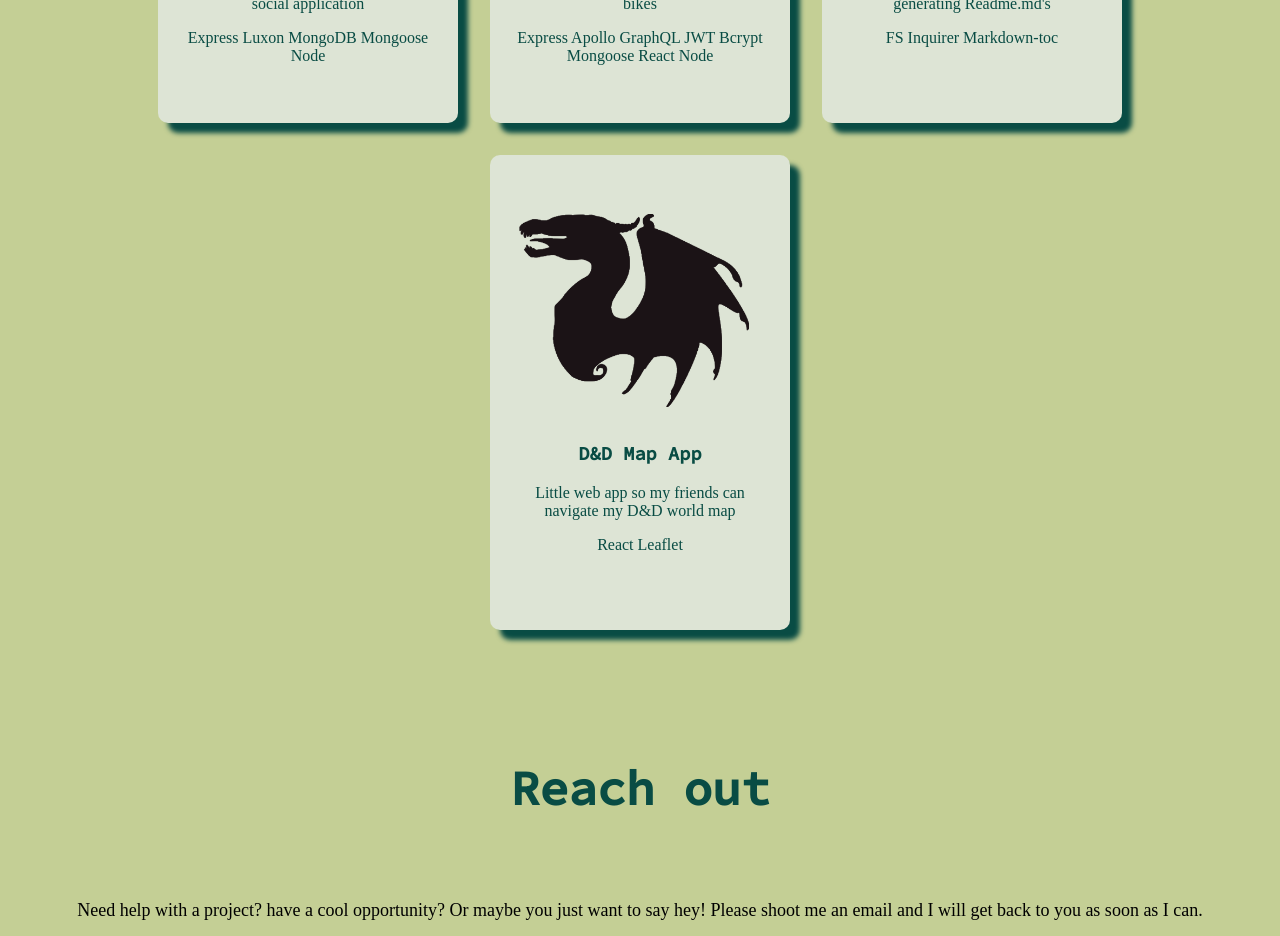
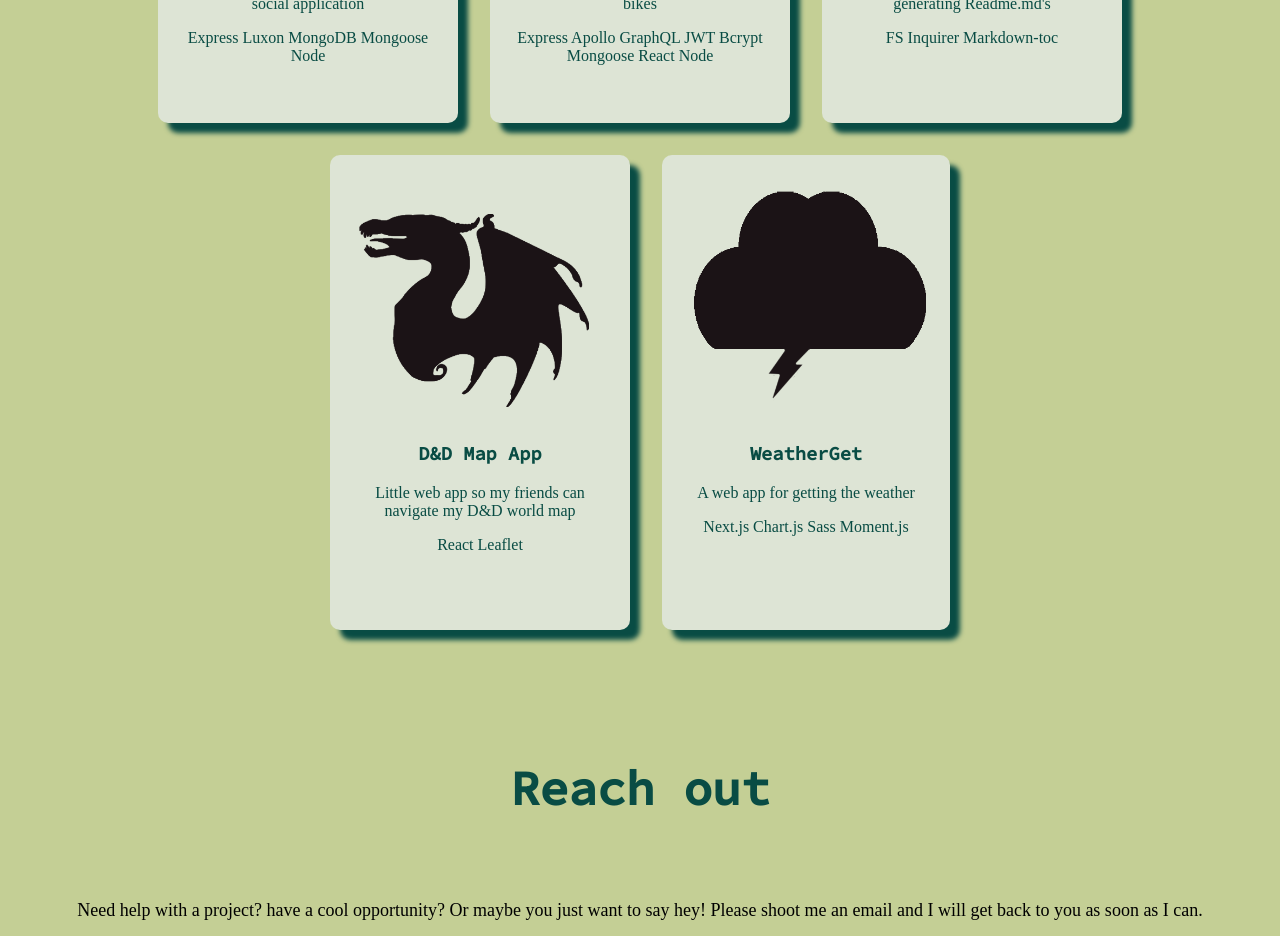
Before and after one commit to Chrisdocs/nextport, a Next.js app: page / in a window 1280 px wide. Shown: the part 2360-3296 px from the top of the page. Built offline with nearby package versions, Linux system fonts and the light colour scheme; a web font is replaced by a local one.

Commit message:
added new portfolio project

```diff
--- a/components/Card.jsx
+++ b/components/Card.jsx
@@ -6,6 +6,7 @@ import smapi from "../public/smapi.png";
 import bike from "../public/bike.png";
 import md from "../public/md.png";
 import dnd from "../public/dnd.png";
+import cloud from "../public/cloud.png";
 
 export default function Card() {
   let projects = [
@@ -49,6 +50,16 @@ export default function Card() {
       alt: "graphic with dragon",
 			key: Math.floor(Math.random() * (9999 - 1000 + 1)) + 1000
     },
+		{
+      name: "WeatherGet",
+      about: "A web app for getting the weather",
+      tech: "Next.js Chart.js Sass Moment.js",
+      github: "https://github.com/Chrisdocs/weather",
+      web: "https://weather-zeta-drab.vercel.app/",
+      img: cloud,
+      alt: "graphic of cloud",
+			key: Math.floor(Math.random() * (9999 - 1000 + 1)) + 1000
+    },
   ];
 
   return (
```
Also changed, not shown: public/cloud.png (added), 1 other file (tests, documents, lock files or other folders).
